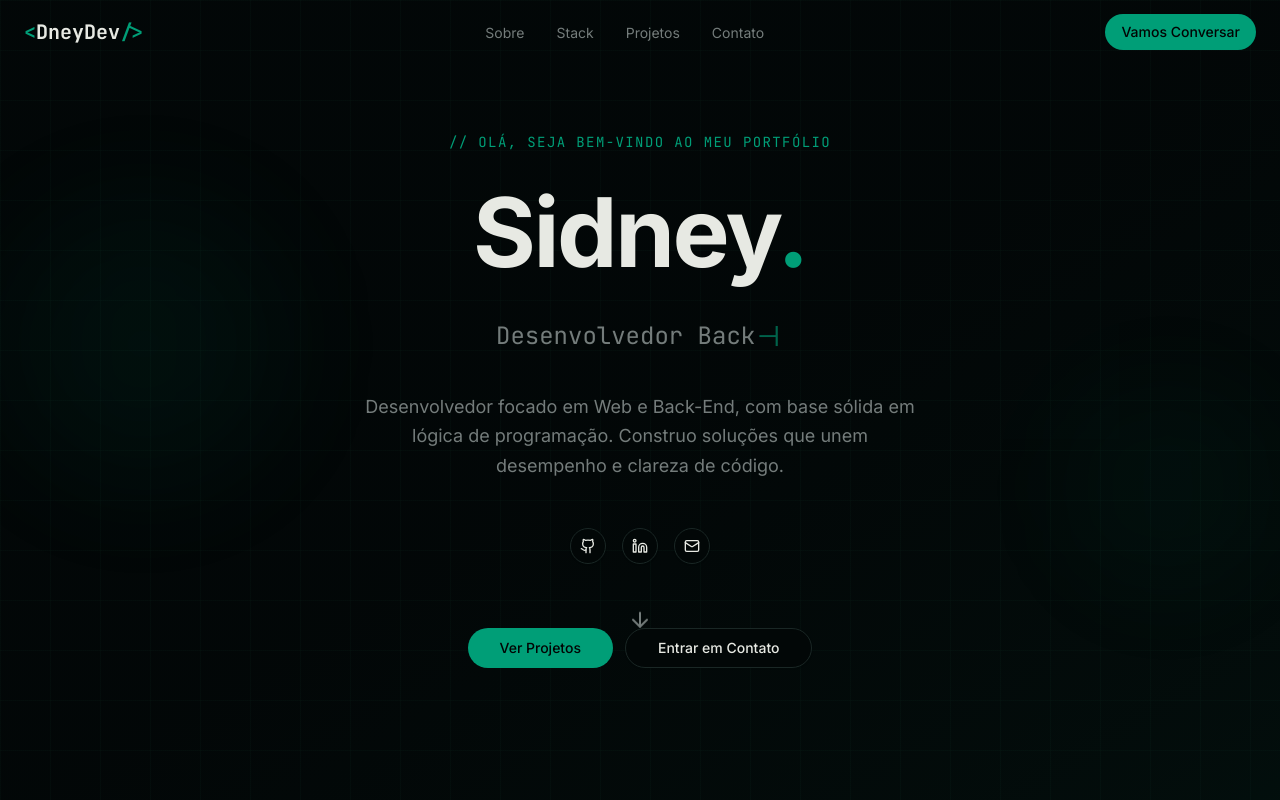
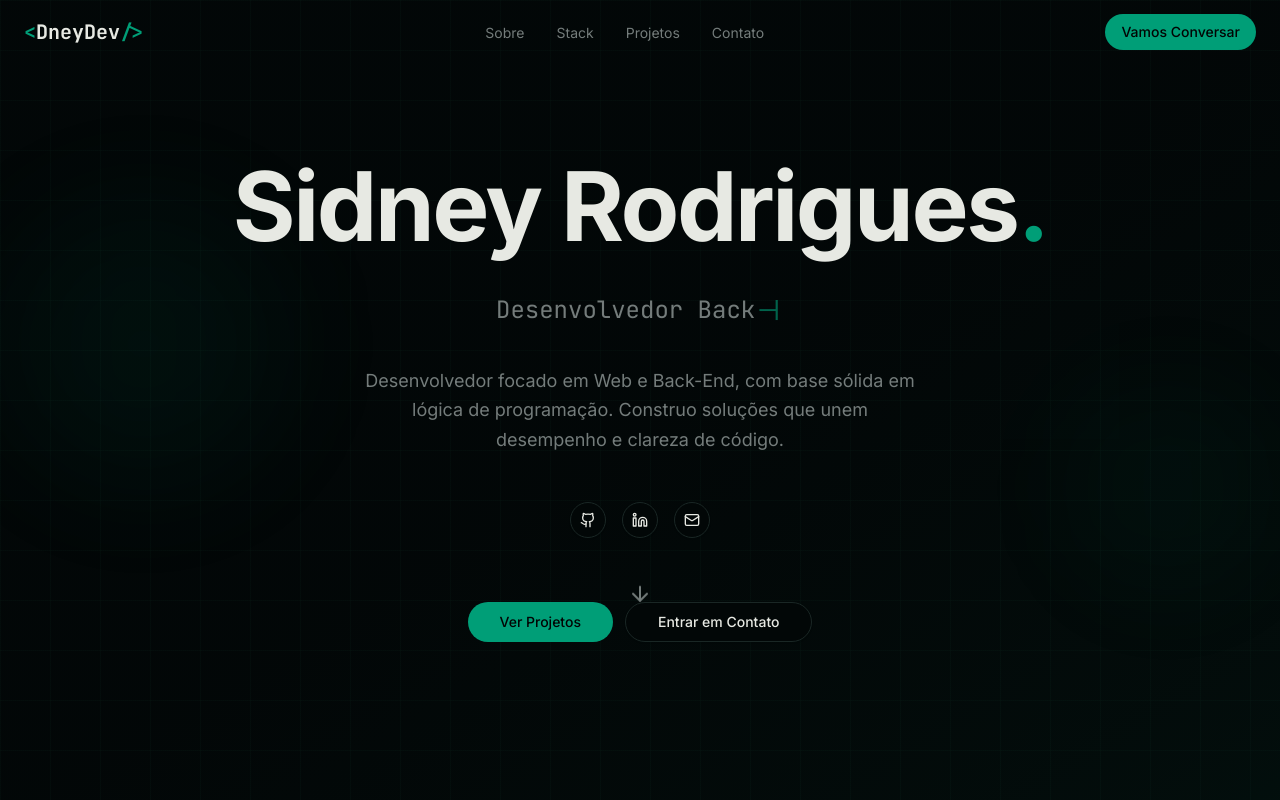
Before and after one commit to DneyDev/portfolio, a Next.js app: page / in a window 1280 px wide. Shown: the top 800 px of the page. Built offline with nearby package versions, Linux system fonts and the light colour scheme.

Commit message:
fixing hero structure

```diff
--- a/components/portfolio/hero.tsx
+++ b/components/portfolio/hero.tsx
@@ -57,14 +57,16 @@ export function Hero() {
 
       <div className="relative z-10 w-full max-w-4xl mx-auto px-4 sm:px-6 text-center">
         <div className="space-y-6 sm:space-y-8">
-          {/* Greeting */}
-          <p className="text-primary font-mono text-xs sm:text-sm tracking-widest uppercase break-words">
+          {/* Texto de boas-vindas */}
+         {/* <p className="text-primary font-mono text-xs sm:text-sm tracking-widest uppercase break-words">
             {"// Olá, seja bem-vindo ao meu portfólio"}
           </p>
+          */}
+
 
           {/* Name */}
           <h1 className="text-4xl sm:text-6xl md:text-7xl lg:text-8xl font-bold tracking-tight text-balance">
-            <span className="text-foreground">Sidney</span>
+            <span className="text-foreground">Sidney Rodrigues</span>
             <span className="text-primary">.</span>
           </h1>
 
```
